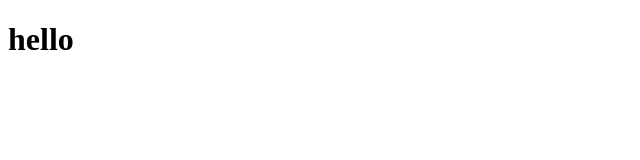
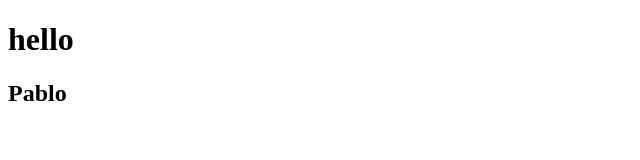
Before and after one commit to JPMora89/GH-Demo, a plain HTML site: page index.html in a window 1280 px wide. Shown: the whole page, without its empty margins (0-640 px from the left). Drawn offline with Linux system fonts and the light colour scheme.

Commit message:
edited html

```diff
--- a/index.html
+++ b/index.html
@@ -8,5 +8,6 @@
 </head>
 <body>
     <h1>hello</h1>
+    <h2>Pablo</h2>
 </body>
 </html>
```
